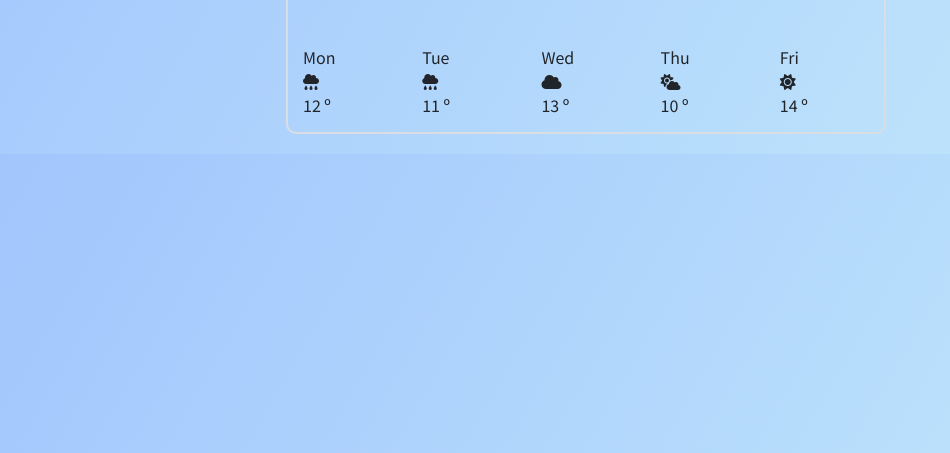
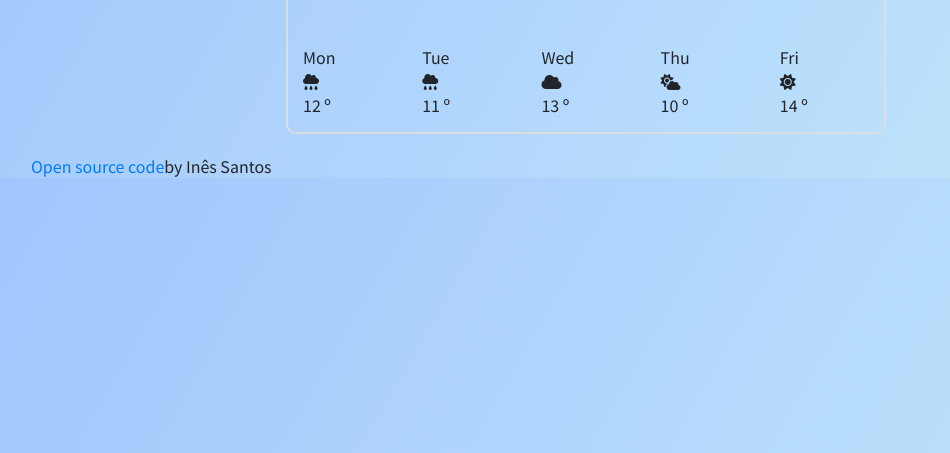
Before and after one commit to inesacsantos/my-weather-app, a plain HTML site: page index.html in a window 1280 px wide. Shown: the part 347-800 px from the top of the page, without its empty margins (54-1004 px from the left). Drawn offline with nearby package versions, Linux system fonts and the light colour scheme; no server answers.

Commit message:
Added open source code link

```diff
--- a/index.html
+++ b/index.html
@@ -159,6 +159,11 @@
           </div>
         </div>
       </div>
+      <a
+        href="https://github.com/inesacsantos/my-weather-app"
+        id="open-source-code"
+        >Open source code</a
+      ><span>by Inês Santos</span>
     </div>
     <script src="src/index.js"></script>
   </body>
```
